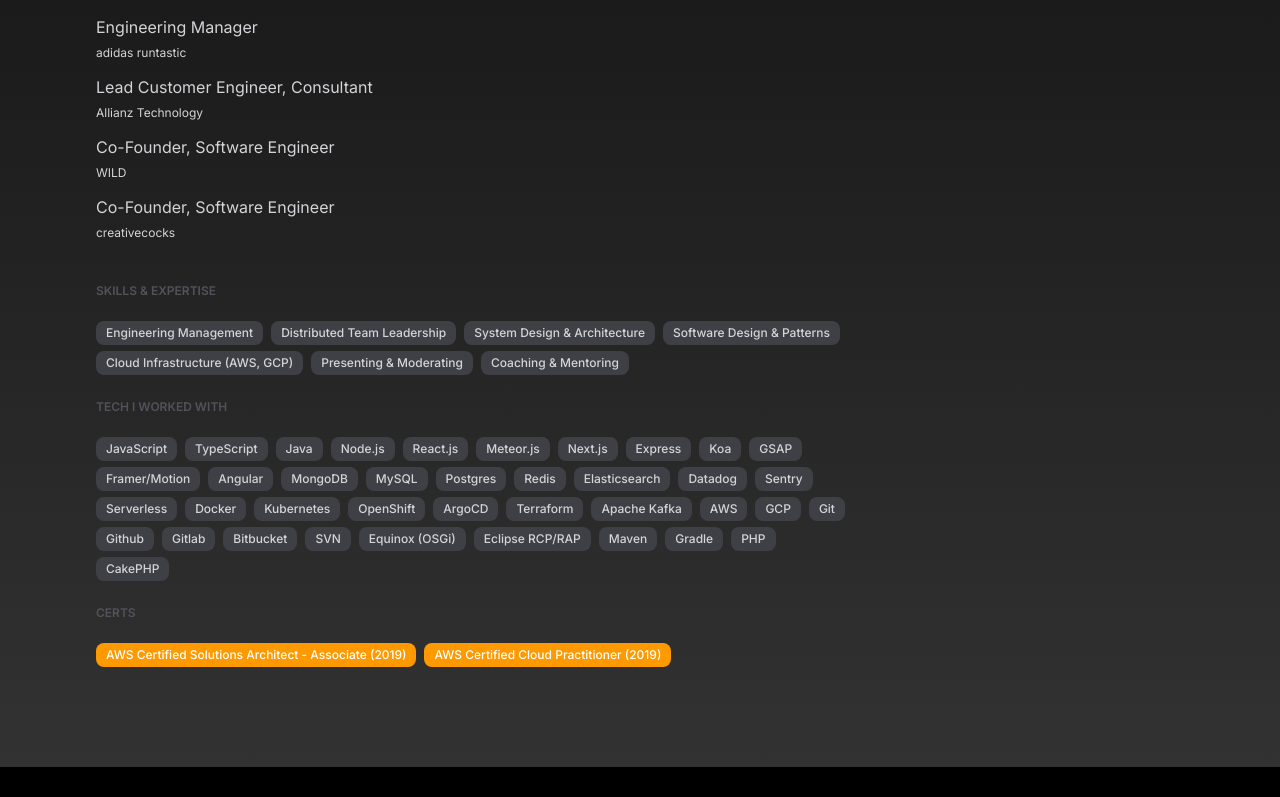
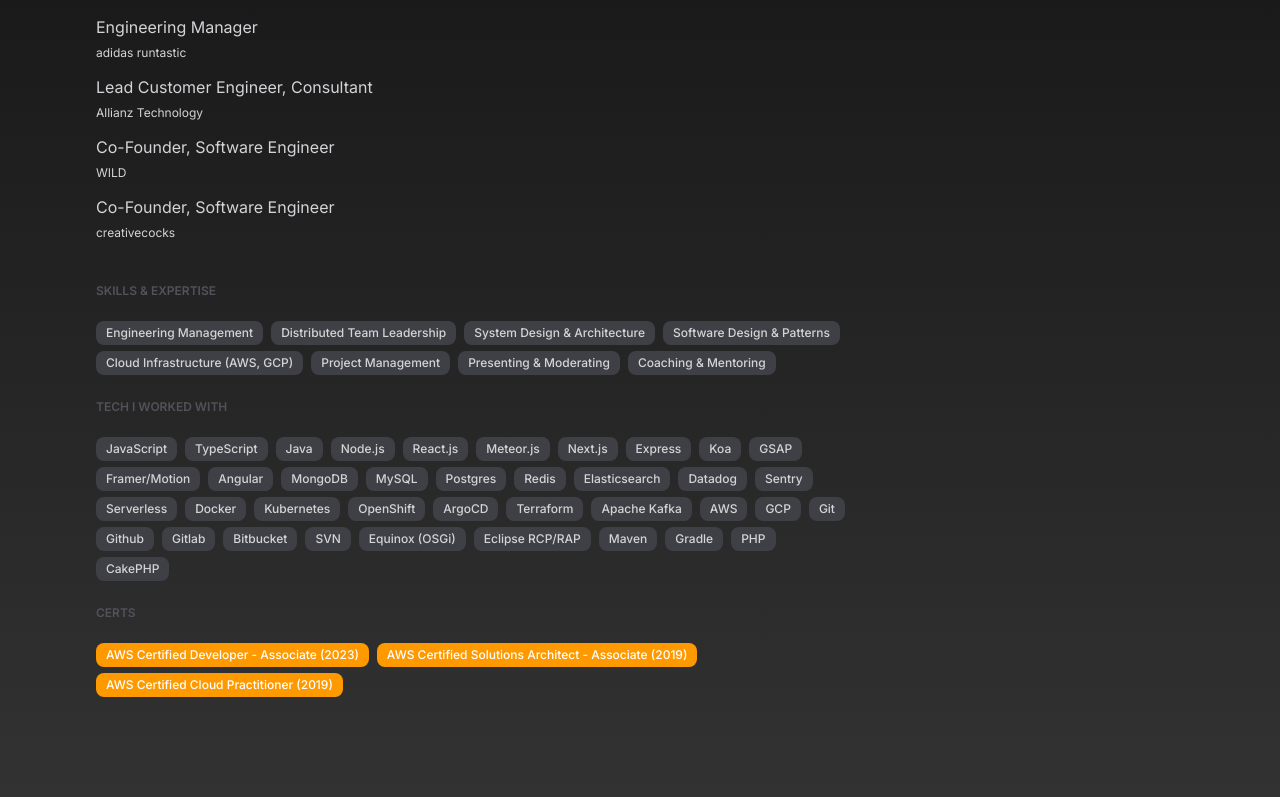
Before and after one commit to birsi/birsak.net, a Next.js app: page /about in a window 1280 px wide. Shown: the part 869-1666 px from the top of the page. Before the commit the page ends 1636 px from the top, so only its background shows below. Built offline with nearby package versions, Linux system fonts and the light colour scheme.

Commit message:
Update packages & add cert

```diff
--- a/app/about/page.jsx
+++ b/app/about/page.jsx
@@ -7,6 +7,7 @@ export default function About() {
     "System Design & Architecture",
     "Software Design & Patterns",
     "Cloud Infrastructure (AWS, GCP)",
+    "Project Management",
     "Presenting & Moderating",
     "Coaching & Mentoring",
   ];
@@ -54,6 +55,7 @@ export default function About() {
   ];
 
   const certifications = [
+    "AWS Certified Developer - Associate (2023)",
     "AWS Certified Solutions Architect - Associate (2019)",
     "AWS Certified Cloud Practitioner (2019)",
   ];
```
Also changed, not shown: 1 other file (tests, documents, lock files or other folders).
